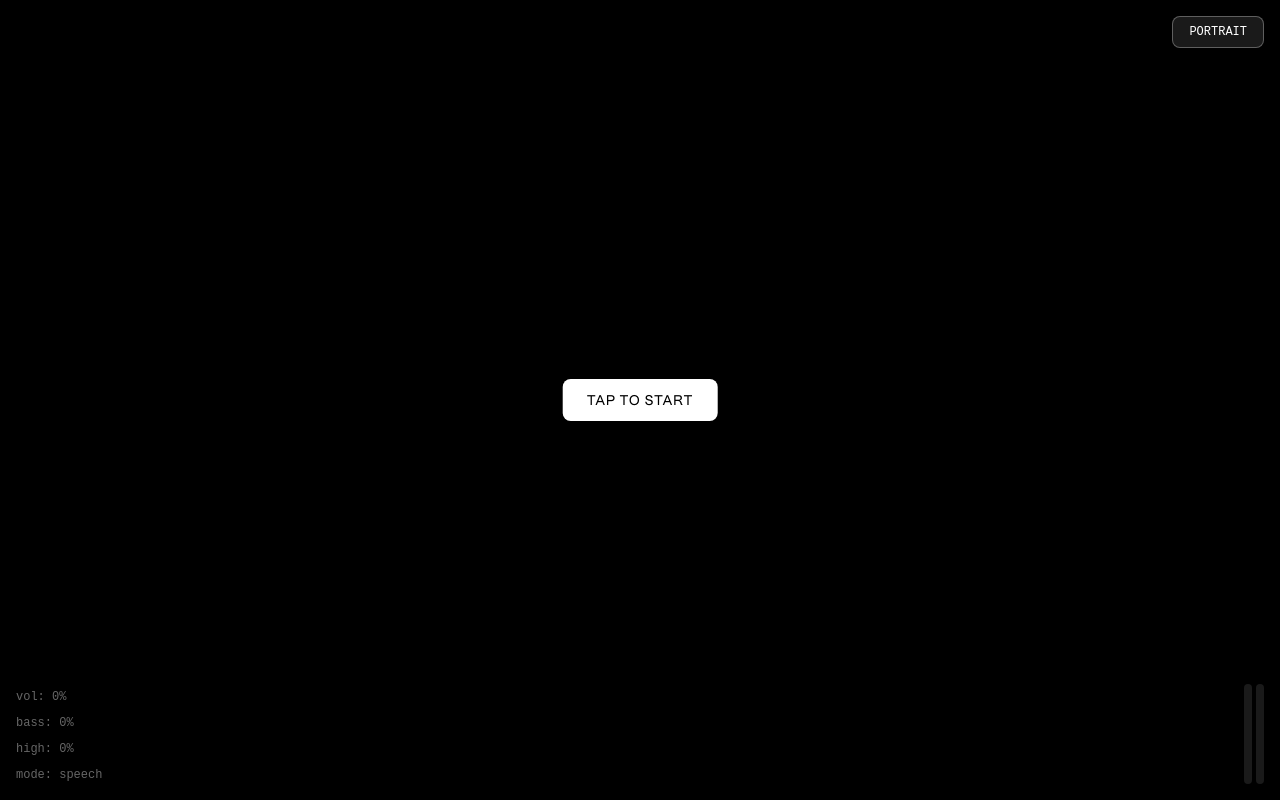
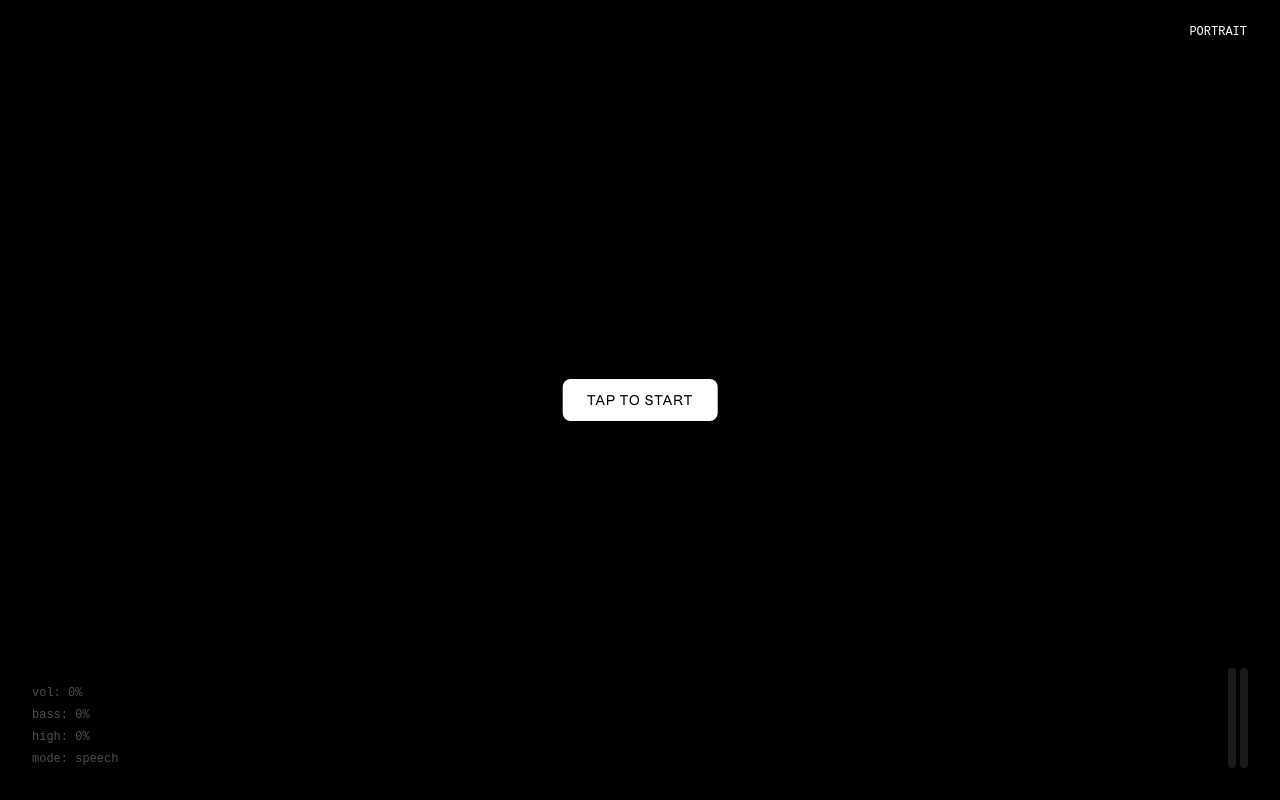
Before and after one commit to noi-droid/sound-type, a React (Vite) app: page / in a window 1280 px wide. Built offline with nearby package versions, Linux system fonts and the light colour scheme.

Commit message:
add threshold sliders

```diff
--- a/src/App.jsx
+++ b/src/App.jsx
@@ -41,11 +41,11 @@ function App() {
 
   // オプション1: 背景色を変える
   const freqBackgroundColors = {
-    'BASS': '#330000',  // 暗い赤
-    'HIGH': '#000033',  // 暗い青
-    'MIX': '#330033',   // 暗い紫
+    'BASS': '#000000',  // 黒
+    'HIGH': '#FFFFFF',  // 白
+    'MIX': '#ff0000',   // 暗い紫
   };
-  const useFreqBackgroundColor = true;  // falseにすると無効
+  const useFreqBackgroundColor = false;  // falseにすると無効
 
   // オプション2: 背景画像を表示
   const freqBackgroundImages = {
@@ -53,7 +53,7 @@ function App() {
     'HIGH': '/images/high.png',
     'MIX': '/images/mix.png',
   };
-  const useFreqBackgroundImage = false;  // trueにすると有効
+  const useFreqBackgroundImage = true;  // trueにすると有効
 
   const detectSpeechKeyword = (text) => {
     for (const keyword of Object.keys(speechKeywordImages)) {
@@ -324,8 +324,8 @@ function App() {
   const charCount = mode === 'frequency' ? 4 : 8;
 
   const fontSize = isLandscape
-    ? `min(${80 / charCount}vh, 12vh)`
-    : `min(${90 / charCount}vw, 10vw)`;
+  ? (mode === 'frequency' ? '25vh' : `min(${80 / charCount}vh, 12vh)`)
+  : (mode === 'frequency' ? '30vw' : `min(${90 / charCount}vw, 10vw)`);
 
   const lineHeight = 0.9;
   const letterSpacing = '-0.02em';
@@ -458,13 +458,14 @@ function App() {
             top: 16,
             left: 16,
             padding: '8px 16px',
-            backgroundColor: mode === 'frequency' ? 'rgba(100,100,255,0.3)' : mode === 'speech' ? 'rgba(255,100,100,0.3)' : 'rgba(255,255,255,0.1)',
+            backgroundColor: mode === 'frequency' ? 'rgba(100,100,255,0.0)' : mode === 'speech' ? 'rgba(255,100,100,0.3)' : 'rgba(255,255,255,0.1)',
             color: 'white',
             fontFamily: 'monospace',
             fontSize: 12,
-            border: '1px solid rgba(255,255,255,0.3)',
+            border: '1px solid rgba(255,255,255,0.0)',
             cursor: 'pointer',
             zIndex: 10,
+            mixBlendMode: 'difference',
           }}
         >
           {mode.toUpperCase()}
@@ -478,13 +479,14 @@ function App() {
           top: 16,
           right: 16,
           padding: '8px 16px',
-          backgroundColor: 'rgba(255,255,255,0.1)',
+          backgroundColor: 'rgba(255,255,255,0.0)',
           color: 'white',
           fontFamily: 'monospace',
           fontSize: 12,
-          border: '1px solid rgba(255,255,255,0.3)',
+          border: '1px solid rgba(255,255,255,0.0)',
           cursor: 'pointer',
           zIndex: 10,
+          mixBlendMode: 'difference',
         }}
       >
         {isLandscape ? 'PORTRAIT' : 'LANDSCAPE'}
@@ -492,15 +494,16 @@ function App() {
 
       <div style={{
         position: 'absolute',
-        bottom: 16,
-        left: 16,
-        color: 'rgba(255,255,255,0.4)',
+        bottom: 32,
+        left: 32,
+        color: 'rgba(255,255,255,0.3)',
         fontFamily: 'monospace',
         fontSize: 12,
         display: 'flex',
         flexDirection: 'column',
-        gap: 8,
+        gap: 4,
         zIndex: 10,
+        mixBlendMode: 'difference',
       }}>
         <span>vol: {(volume * 100).toFixed(0)}%</span>
         <span>bass: {(bassLevel * 100).toFixed(0)}%</span>
@@ -511,8 +514,8 @@ function App() {
 
       <div style={{
         position: 'absolute',
-        bottom: 16,
-        right: 16,
+        bottom: 32,
+        right: 32,
         display: 'flex',
         flexDirection: 'row',
         gap: 4,
```
Also changed, not shown: 2 other files (tests, documents, lock files or other folders).
